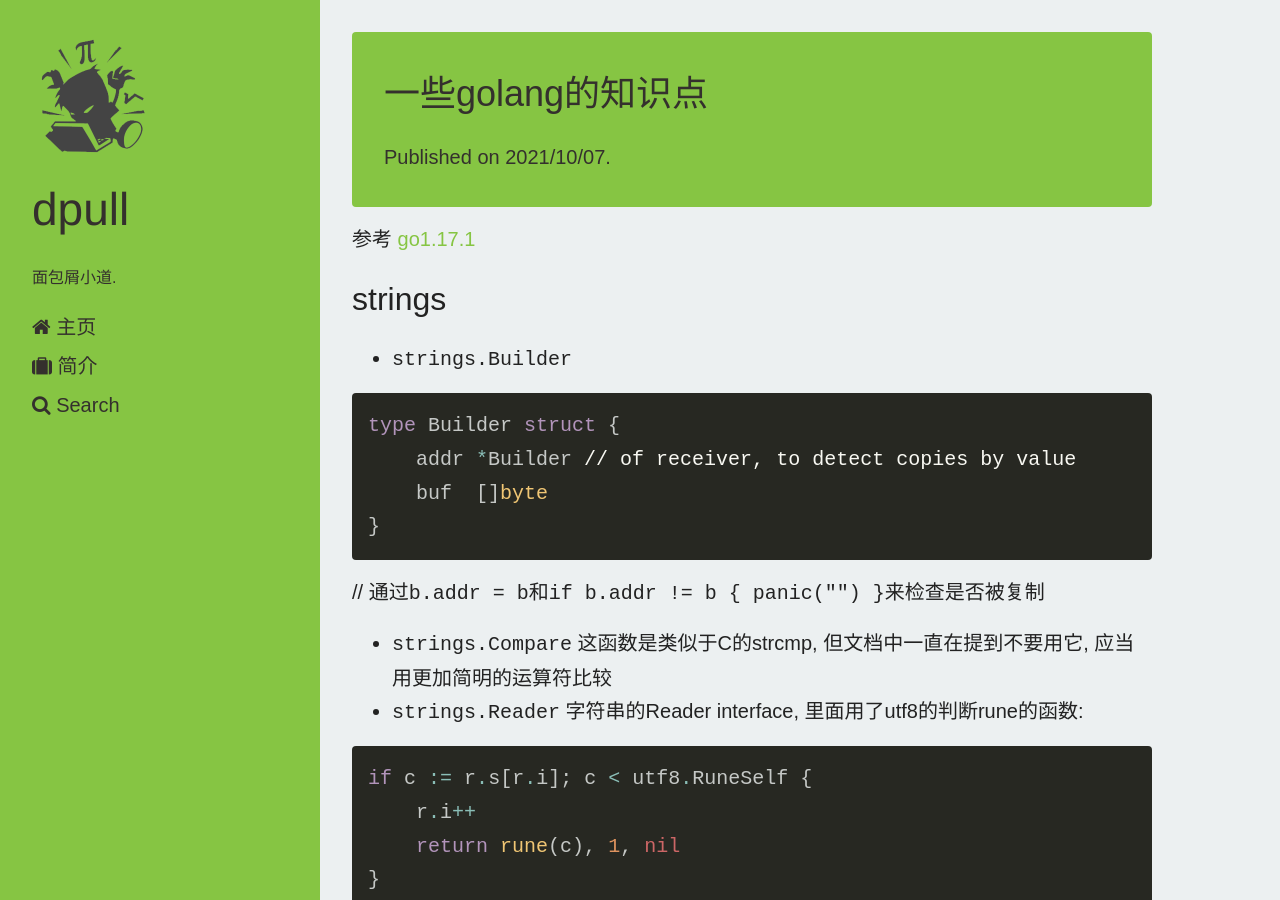
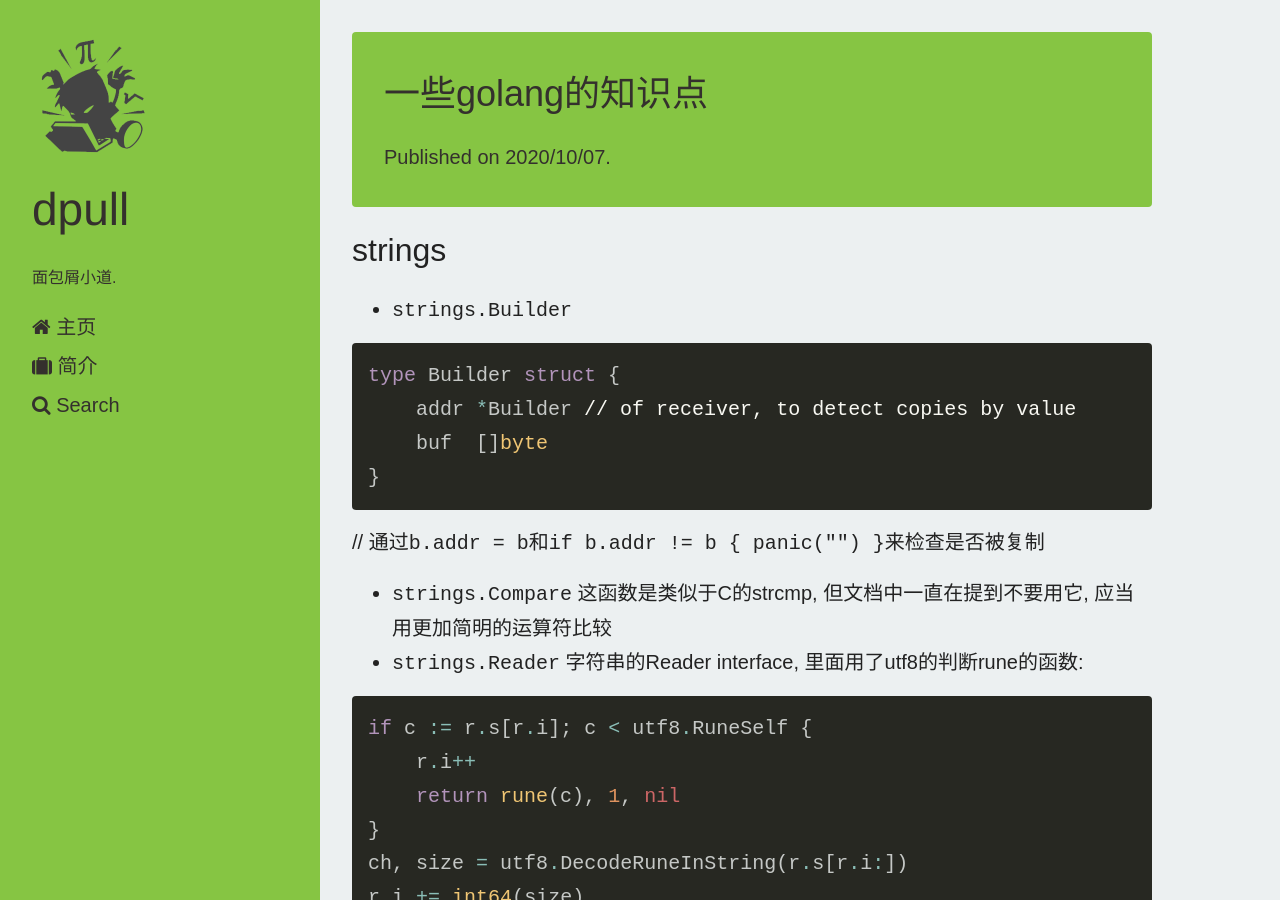
Before and after one commit to dpull/dpull.github.io, a Jekyll site: the page built from _posts/2020-10-07-golang_library.md, in a window 1280 px wide and 900 px high. Built offline with Jekyll 4.4.1, drawn with Linux system fonts in a browser that asks for light colours.

```diff
--- a/_posts/2021-10-07-golang_library.md
+++ b/_posts/2020-10-07-golang_library.md
@@ -4,8 +4,6 @@
 categories: [general]
 tags: []
 ---
-
-参考 [go1.17.1](https://dl.google.com/go/go1.17.1.src.tar.gz)
 
 ## strings
 * `strings.Builder`
```
Also changed, not shown: _posts/2020-10-01-golang_build_constrainsts.md (renamed from _posts/2021-10-01-golang_build_constrainsts.md), _posts/2021-03-01-k8s.md (renamed from _posts/2020-10-01-k8s.md), _posts/2021-07-01-shm.md (renamed from _posts/2020-07-01-shm.md).
